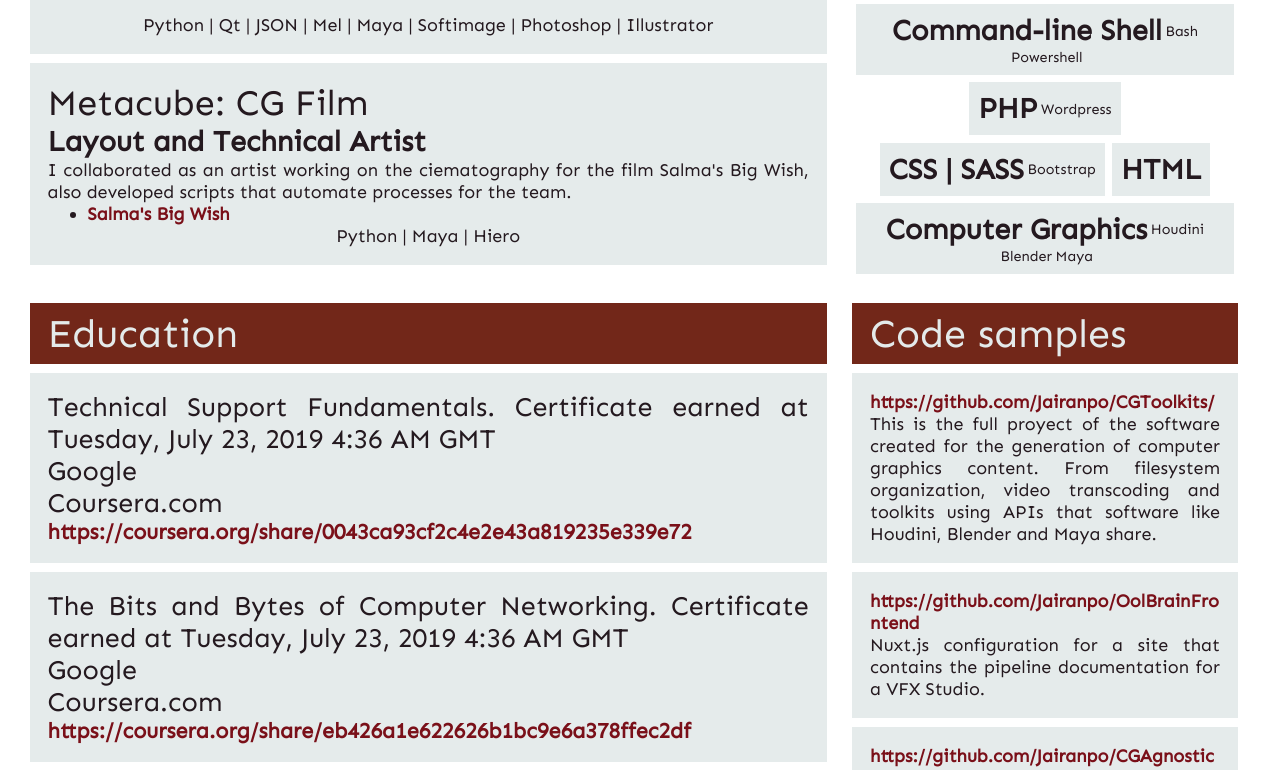
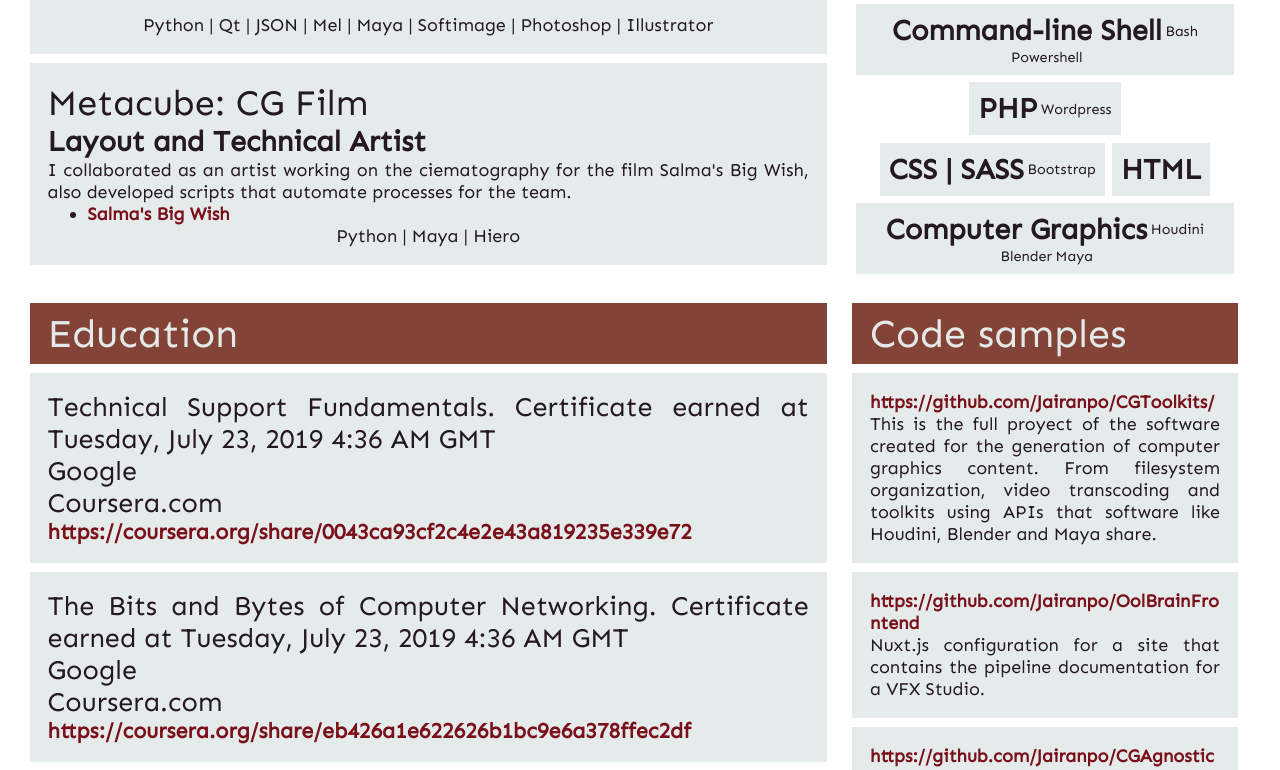
Before and after one commit to Jairanpo/CurriculumVitae, a website built with webpack: page dist/index.html in a window 1280 px wide. Shown: the part 1486-2256 px from the top of the page. Built offline with nearby package versions, Linux system fonts and the light colour scheme.

Commit message:
alpha to the red color

```diff
--- a/src/sass/_colors.sass
+++ b/src/sass/_colors.sass
@@ -1,6 +1,6 @@
 $one: #c6b29b
 $two: #7a1019
-$three: #722719
+$three: #722719dd
 $four: #24191f
 $pale: #e4eaea
 $pale-a: #e4eaeaee
```
